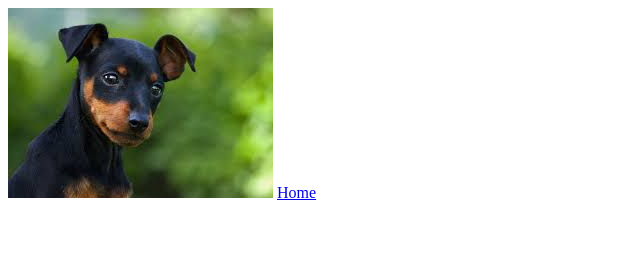
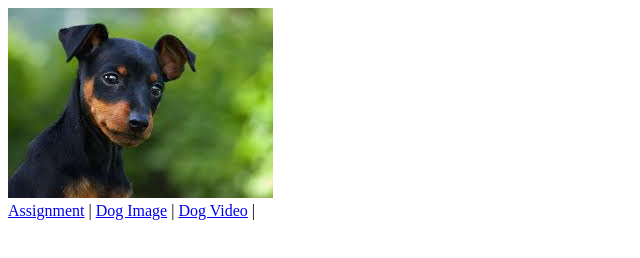
Before and after one commit to shamas640/HTML-and-CSS-Projects, a plain HTML site: page Assignment_html/Dog.html in a window 1280 px wide. Shown: the whole page, without its empty margins (0-640 px from the left). Drawn offline with Linux system fonts and the light colour scheme.

Commit message:
Completed assignment.html

```diff
--- a/Dog.html
+++ b/Assignment_html/Dog.html
@@ -7,7 +7,12 @@
 	<body>
 
 		<img src="Dog.jpg" >
-		<a href="Assignment.html">Home</a>
+
+		<nav>
+		<a href="Assignment.html"> Assignment</a> |
+		<a href="Dog.html">Dog Image</a>    |
+		<a href="Dog_video.html">Dog Video</a> |
+		</nav>
 
 
 	</body>
```
Also changed, not shown: Assignment_html/Assignment.html (renamed from Assignment.html, +9 -1 lines), Assignment_html/Dog_video.html (added, +19 -0 lines), hello,world.html (deleted, +0 -6 lines), Assignment_html/Dog.jpg (renamed from Dog.jpg).
